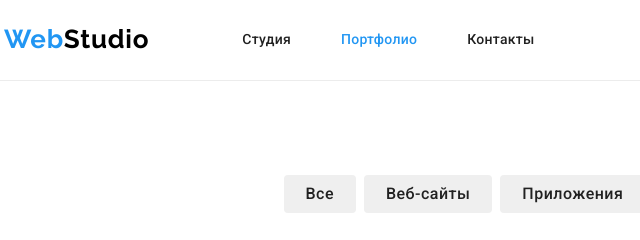
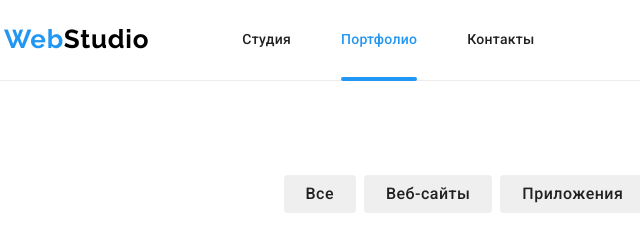
Before and after one commit to sokorevvvladimir/goit-markup-hw-05, a plain HTML site: page portfolio.html in a window 1280 px wide. Shown: the top 240 px of the page, 51-691 px from the left. Drawn offline with nearby package versions, Linux system fonts and the light colour scheme.

Commit message:
add current page marker

```diff
--- a/css/styles.css
+++ b/css/styles.css
@@ -142,6 +142,21 @@ ul {
 
 .current {
   color: var(--accent-color);
+}
+.item {
+  position: relative;
+}
+
+.current::after {
+  position: absolute;
+  bottom: -1px;
+  left: 0;
+  display: inline-block;
+  content: "";
+  width: 100%;
+  height: 4px;
+  border-radius: 2px;
+  background-color: var(--accent-color);
 }
 
 .container.first {
```
Also changed, not shown: images/current-page.svg (added).
